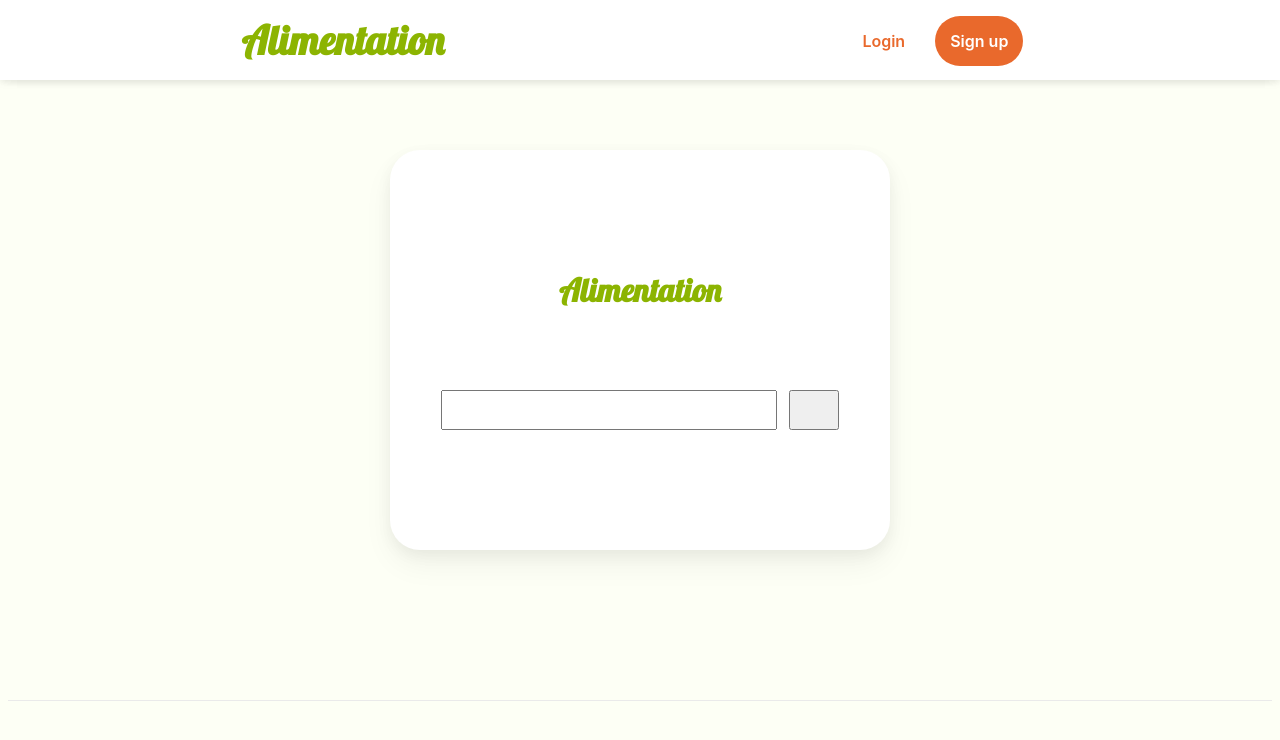
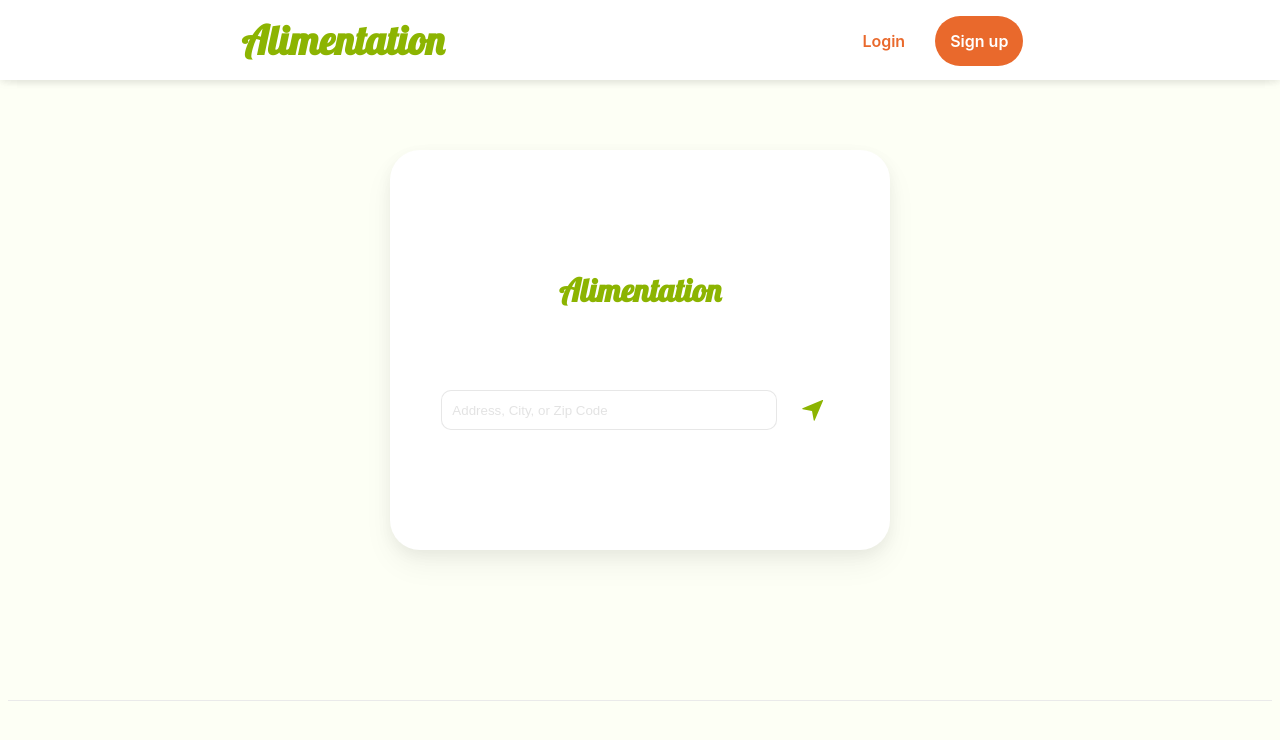
Before and after one commit to garlicgarrison/alimentation, a Next.js app: page / in a window 1280 px wide. Shown: the top 740 px of the page. Built offline with nearby package versions, Linux system fonts and the light colour scheme; no server answers; the database is empty.

Commit message:
location services added

```diff
--- a/pages/index.tsx
+++ b/pages/index.tsx
@@ -1,6 +1,6 @@
 import Head from 'next/head'
 import styles from '../styles/Home.module.scss'
-import React, {useEffect, useState} from 'react'
+import React, { useEffect, useState } from 'react'
 import firebase from '../firebase/config'
 import "firebase/firestore"
 
@@ -8,16 +8,33 @@ import Layout from '../components/layouts/Layout'
 
 export default function Home() {
 
-  const [users, setUsers] = useState([])
-  const [show, setShow] = useState(false)
+  const [coordinates, setCoordinates] = useState<Object>({latitude: null, longitude: null});
+  const [locationError, setLocationError] = useState(null)
 
   useEffect(() => {
-    firebase.firestore().collection("users").get().then(snapshot => {
-      snapshot.forEach(doc => {
-        setUsers([...users, doc.data()])
-      })
-    })
+
   }, [])
+
+  const locationOptions = {
+    enableHighAccuracy: true,
+    maximumAge: 0
+  }
+
+  const successCallback = position => {
+    console.log(position)
+    setLocationError(null)
+    setCoordinates(position.coords)
+  }
+
+  const errorCallback = error => {
+    console.log(error)
+    setLocationError(error)
+  }
+
+  const getLocation = e => {
+    console.log("getlocation")
+    navigator.geolocation.getCurrentPosition(successCallback, errorCallback, locationOptions)
+  }
 
   return (
     <div className={styles.container}>
@@ -27,12 +44,26 @@ export default function Home() {
       </Head>
 
       <main className={styles.main} align-items={styles.left}>
-        <div className = {styles.zip_input_container}>
+        <div className={styles.zip_input_container}>
           <h1>Alimentation</h1>
-          <div className = {styles.input_area}>
-            <input className={styles.address_input}/>
-            <button className = {styles.nav_button}/>
+
+          <div className = {styles.location_section}>
+            {
+              locationError &&
+            <span className = {styles.location_error}>{locationError.message}</span>
+            }
+
+            <div className={styles.input_area}>
+              <input className={styles.address_input} placeholder="Address, City, or Zip Code" />
+              <button className={styles.nav_button} onClick={getLocation}>
+                <svg width="24px" height="24px" viewBox="0 0 24 24" aria-hidden="true" fill="#8CB401">
+                  <path d="M.545 11.348l19.821-8.37a.5.5 0 0 1 .655.656l-8.369 19.82a.5.5 0 0 1-.952-.104l-1.688-9.282a.1.1 0 0 0-.08-.08L.65 12.3a.5.5 0 0 1-.105-.952z">
+                  </path>
+                </svg>
+              </button>
+            </div>
           </div>
+
         </div>
       </main>
 
--- a/styles/Home.module.scss
+++ b/styles/Home.module.scss
@@ -98,9 +98,41 @@
 {
   width: 80%;
   height: 40px;
+  padding: 10px;
+  outline: none;
+  border: 1px solid #1717171A;
+  border-radius: 10px;
+  &::-webkit-input-placeholder
+  {
+    opacity: 0.2;
+  }
 }
 
 .nav_button
 {
   width: 50px;
+  background-color: transparent;
+  outline: none;
+  border: none;
+  &:hover
+  {
+    cursor: pointer;
+  }
 }
+
+.location_error
+{
+  color: red;
+  font-family: Helvetica;
+  font-size: 12px;
+  display: block;
+  margin-bottom: 15px;
+}
+
+.location_section
+{
+  width: 100%;
+  display: flex;
+  flex-direction: column;
+  text-align: center;
+}
```
